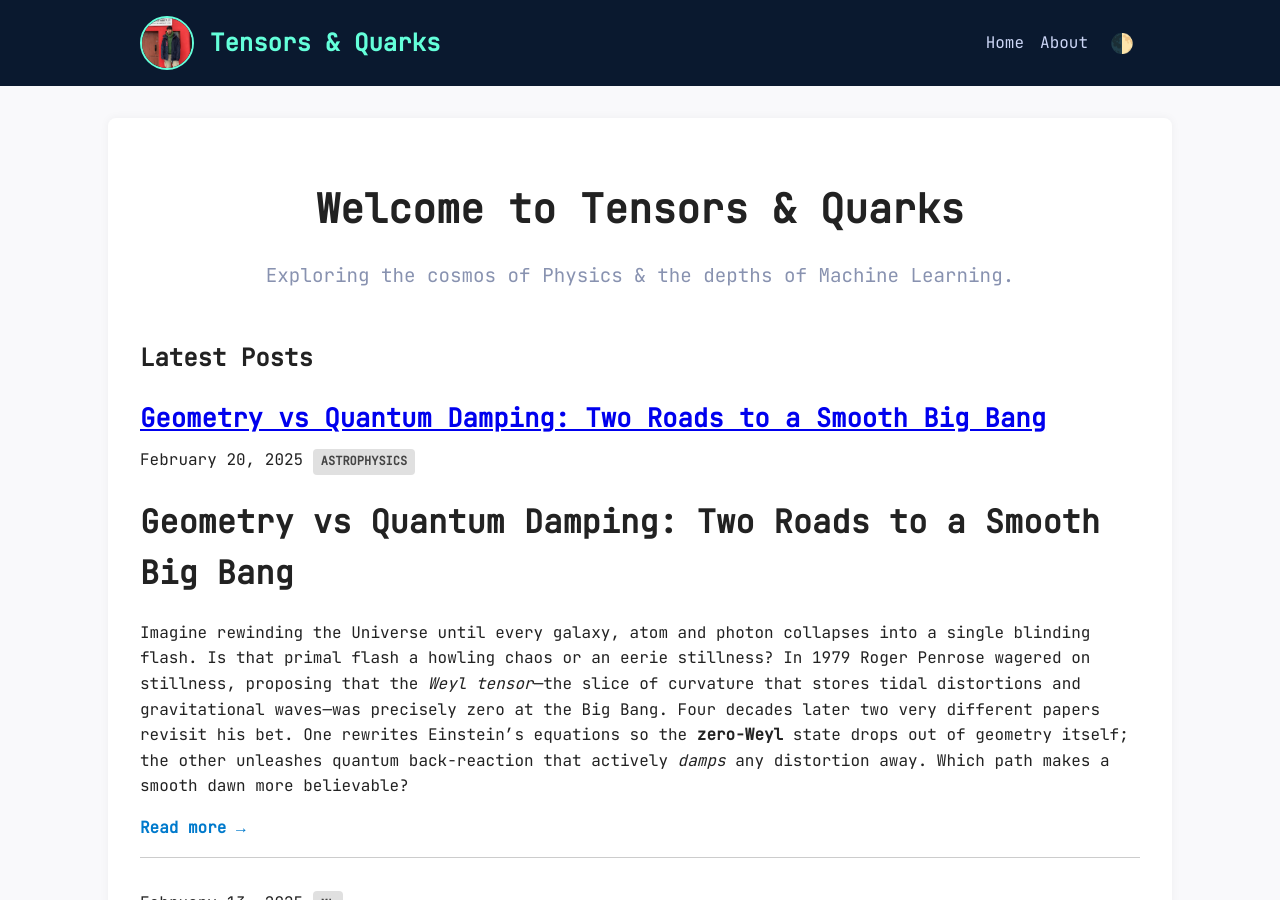
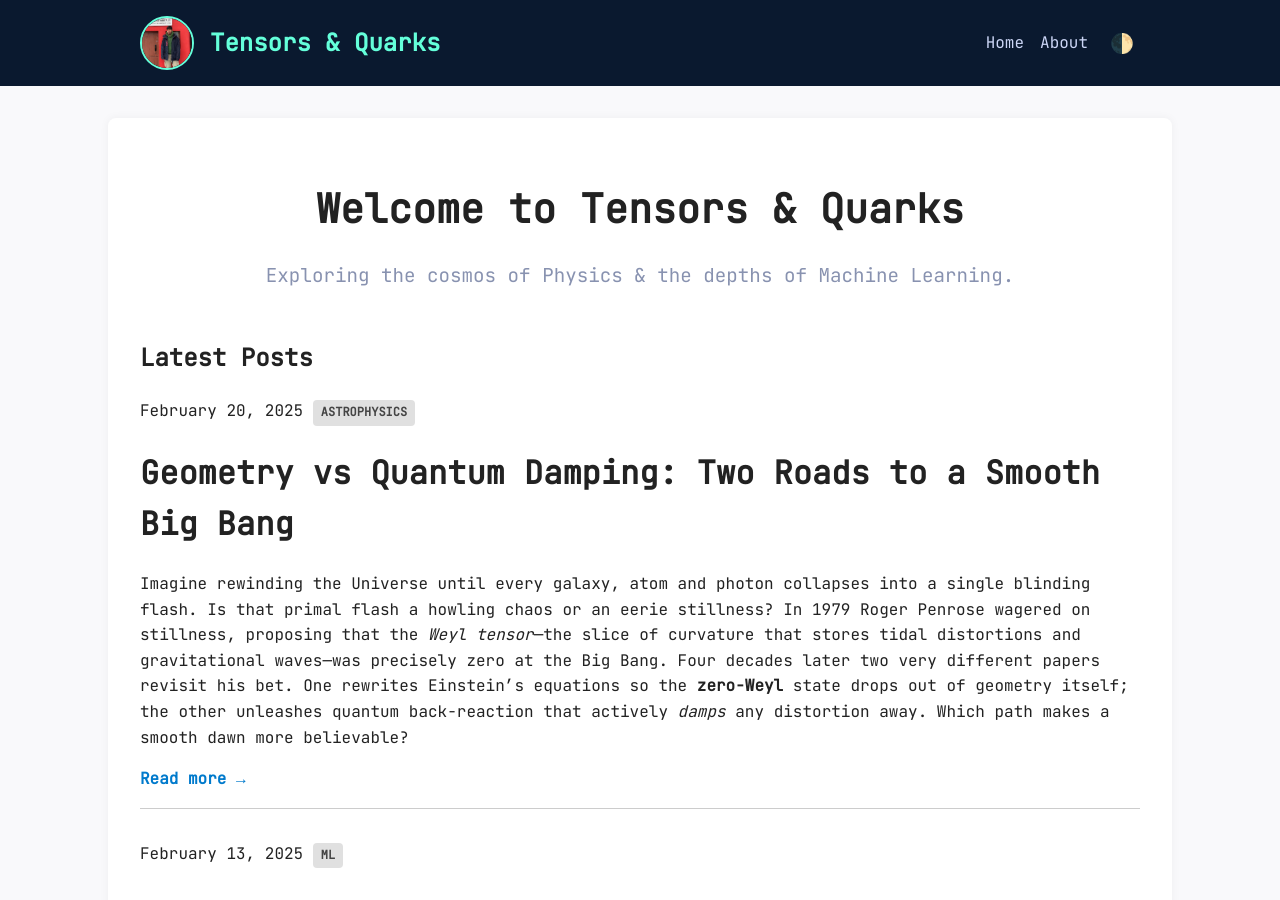
Before and after one commit to Raahul-Thakur/tensorandquarks.github.io, a Jekyll site: the page built from index.md, in a window 1280 px wide and 900 px high. Built offline with Jekyll 4.4.1, drawn with Linux system fonts in a browser that asks for light colours.

Commit message:
Update 2025-02-20-wch.md

```diff
--- a/_posts/2025-02-20-wch.md
+++ b/_posts/2025-02-20-wch.md
@@ -1,6 +1,6 @@
 ---
 layout: default
-title: "Geometry vs Quantum Damping: Two Roads to a Smooth Big Bang"
+title: ""
 date: 2025-02-20
 tags: [Astrophysics]
 ---
```
